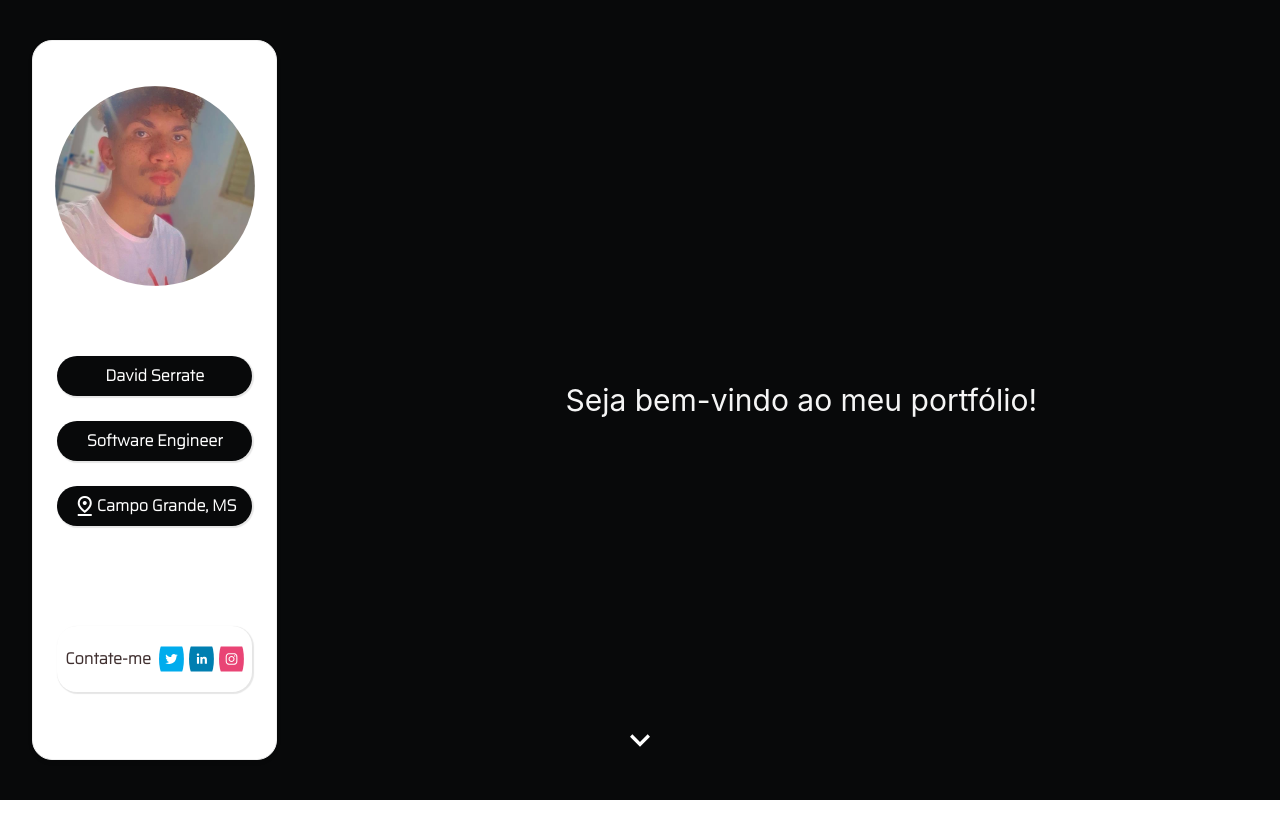
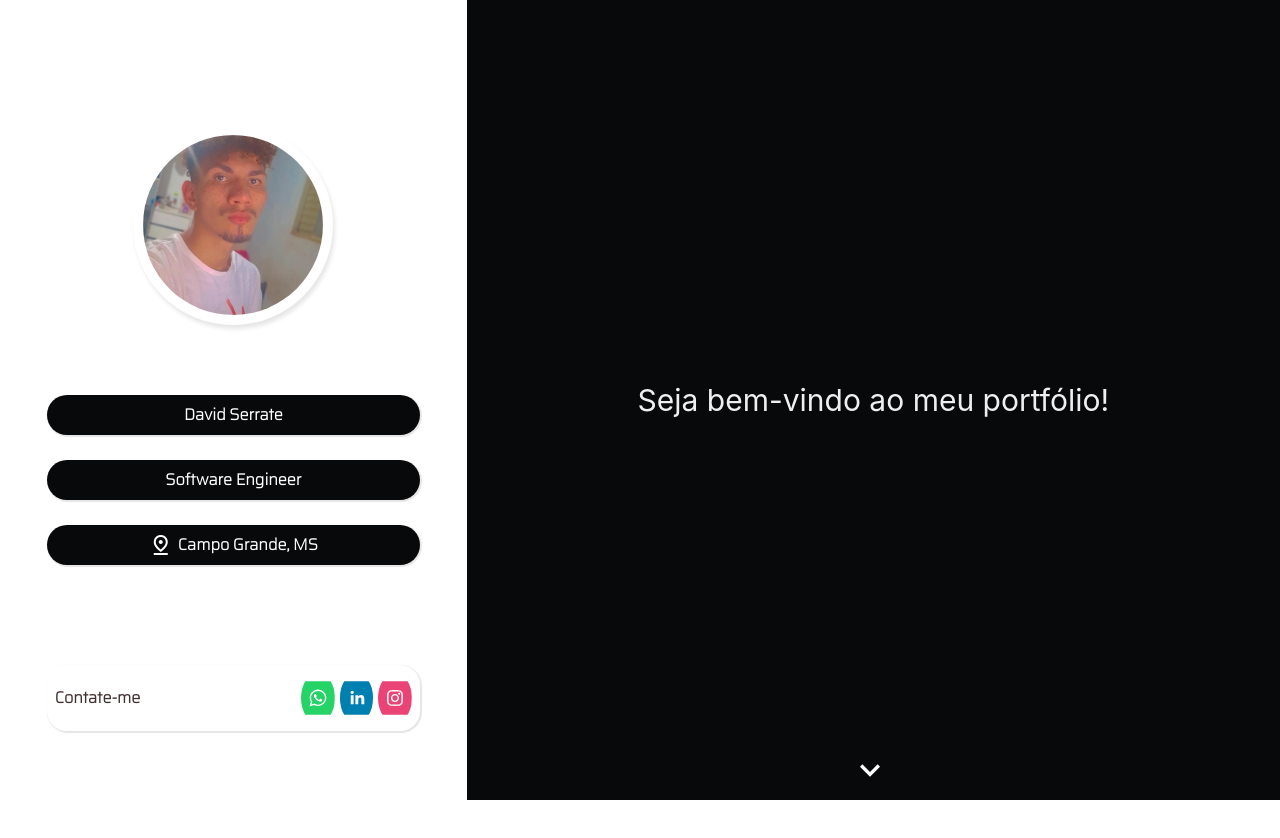
Before and after one commit to davidgamaserrate1/portfoliov2, a React (Create React App) app: page / in a window 1280 px wide. Shown: the top 838 px of the page. Built offline with nearby package versions, Linux system fonts and the light colour scheme; a web font is replaced by a local one.

Commit message:
feat(Home) exibe informações iniciais

```diff
--- a/src/Pages/Home/Home_styles.module.css
+++ b/src/Pages/Home/Home_styles.module.css
@@ -1,22 +1,15 @@
-.home{
-     width: 80vw;
+.container {
+     display: flex;
+     align-items: center;
+     justify-content: center;
+     height: 100vh;
+   }
+
+   .content {
+     flex: 1;
+     display: flex;
+     justify-content: center;
+     align-items: center;
+     background: #08090a;
      color: #fff;
-     margin-left: 20vw;
-
-
-
-}
-
-
-.homeContainer{
-     display: flex;
-     width: 100%;
-     background: #08090a ;
-
-
-}
-.homeContainer2{
-     display: flex;
-     width: 100%;
-
-}
+   }
--- a/src/Pages/Home/index.js
+++ b/src/Pages/Home/index.js
@@ -1,16 +1,16 @@
 import React from "react";
 import TextAnimation from "../../components/TextAnimation";
-
 import { motion } from 'framer-motion';
 import NextPageButton from "../../components/NextPageButton";
 import SideBar from "../../components/SideBar";
-import styles from './Home_styles.module.css'
+import styles from './Home_styles.module.css';
 
 const Home = () => {
+  return (
+    <div className={styles.container}>
+      <SideBar />
 
-  return (
-    <div className={styles.homeContainer}>
-      <SideBar/>
+      <div className={styles.content}>
         <div className={styles.home}>
           <motion.div
             initial={{ opacity: 0, y: 10 }}
@@ -27,8 +27,9 @@ const Home = () => {
             >
               <TextAnimation />
             </motion.div>
+          </motion.div>
             <NextPageButton nextRoute='/about'/>
-      </motion.div>
+        </div>
       </div>
     </div>
   )
--- a/src/components/NextPageButton/NextPageButton.module.css
+++ b/src/components/NextPageButton/NextPageButton.module.css
@@ -1,8 +1,16 @@
 
-.home_down:hover{
-    cursor: pointer;
-     transform: scale(1.1);
+.home_down{
+    display: flex;
+    justify-content: center;
+    align-items: center;
+    right: calc(50vw - 250px);
+    bottom: 10px;
+    position: fixed;
 
 
 
 }
+.home_down:hover{
+    cursor: pointer;
+     transform: scale(1.1);
+}
--- a/src/components/NextPageButton/index.js
+++ b/src/components/NextPageButton/index.js
@@ -11,12 +11,13 @@ const NextPageButton =(props)=>{
     }
 
     return(
-        <div className={styles.home_down}
-            style={{ position: 'absolute', bottom: '5%', left: '50%', transform: 'translateX(-50%)' }}
-            >
+        <div className={styles.home_down} >
             <ChevronDownIcon w={10} h={10} color={'#fff'}
                 onClick={()=>{naviagateNextPage(props.nextRoute)}}
             />
+            {/* <ChevronDownIcon w={10} h={10} color={'#fff'}
+                onClick={()=>{naviagateNextPage(props.nextRoute)}}
+            /> */}
         </div>
     )
 }
--- a/src/components/SideBar/SideBar.module.css
+++ b/src/components/SideBar/SideBar.module.css
@@ -1,28 +1,21 @@
 .sideBarOut{
-    height: 90vh;
-    width: 20vw;
-    margin: auto 2.5vw;
-
+    height: 80vh;
 }
 
 .sideBody{
     border-radius: 20px;
-    height: 100%;
-    width: 100%;
     display: flex;
     flex-wrap: wrap;
     background: #fff;
-    border: 1px solid #f0f0f0;
+    font-family: 'Saira', sans-serif;
+    font-weight: bold;
 
-     font-family: 'Saira', sans-serif;
-     font-weight: bold;
 
-    box-shadow: 0 2px 4px rgba(0, 0, 0, 0.1);
 }
 
 .informations{
     width: 100%;
-    height: 100%;
+
 
 }
 
@@ -31,20 +24,21 @@
     height: 200px;
     margin: 45px auto;
     border-radius: 50%;
+    padding: 10px;
+    box-shadow: 2px 4px 4px rgba(0, 0, 0, 0.1);
 }
 
 .name{
     display: flex;
     justify-content: center;
-
     box-shadow: 1px 1px 1px 1px rgba(0, 0, 0, 0.1);
-
     margin: 25px auto;
     width: 80%;
     padding: 8px;
     border-radius: 20px;
     background: #08090a ;
     color: #fff;
+    gap: 5px;
 
 }
 .socials{
--- a/src/components/SideBar/index.js
+++ b/src/components/SideBar/index.js
@@ -20,9 +20,9 @@ const SideBar = () =>{
             </div>
             <div className={styles.socials}>
             <div className={styles.contactme}>Contate-me</div>
-              <SocialIcon url="https://twitter.com/jaketrent" />
-              <SocialIcon url="https://www.linkedin.com/" />
-              <SocialIcon url="https://www.instagram.com/" />
+              <SocialIcon url="https://api.whatsapp.com/send?phone=5567991673073&text=Ol%C3%A1,%20vim%20pelo%20seu%20portf%C3%B3lio!" />
+              <SocialIcon url="https://www.linkedin.com/in/david-gama-dev/" />
+              <SocialIcon url="https://www.instagram.com/_david.gama/" />
             </div>
           </div>
 
--- /dev/null
+++ b/src/components/TextAnimation/TextAnimation.module.css
@@ -0,0 +1,7 @@
+.textAnimation{
+    max-height:'100vh';
+    display: 'flex';
+    justify-content: 'center';
+    align-items: 'center';
+    height: '100vh'
+}
--- a/src/components/TextAnimation/index.js
+++ b/src/components/TextAnimation/index.js
@@ -21,7 +21,8 @@ const TextAnimation = () => {
 
   return (
 
-    <div className='textAnimation' style={{ maxHeight:'100vh',display: 'flex', justifyContent: 'center', alignItems: 'center', height: '100vh' }}>
+    <div className='textAnimation'
+      style={{ height:'100vh',display: 'flex', justifyContent: 'center', alignItems: 'center',  width:'100%' }}>
         <motion.div
         initial={{ opacity: 0, y: 20 }}
         animate={{ opacity: 1, y: 0 }}
```
Lines whose indentation alone changed are shown as unchanged.
